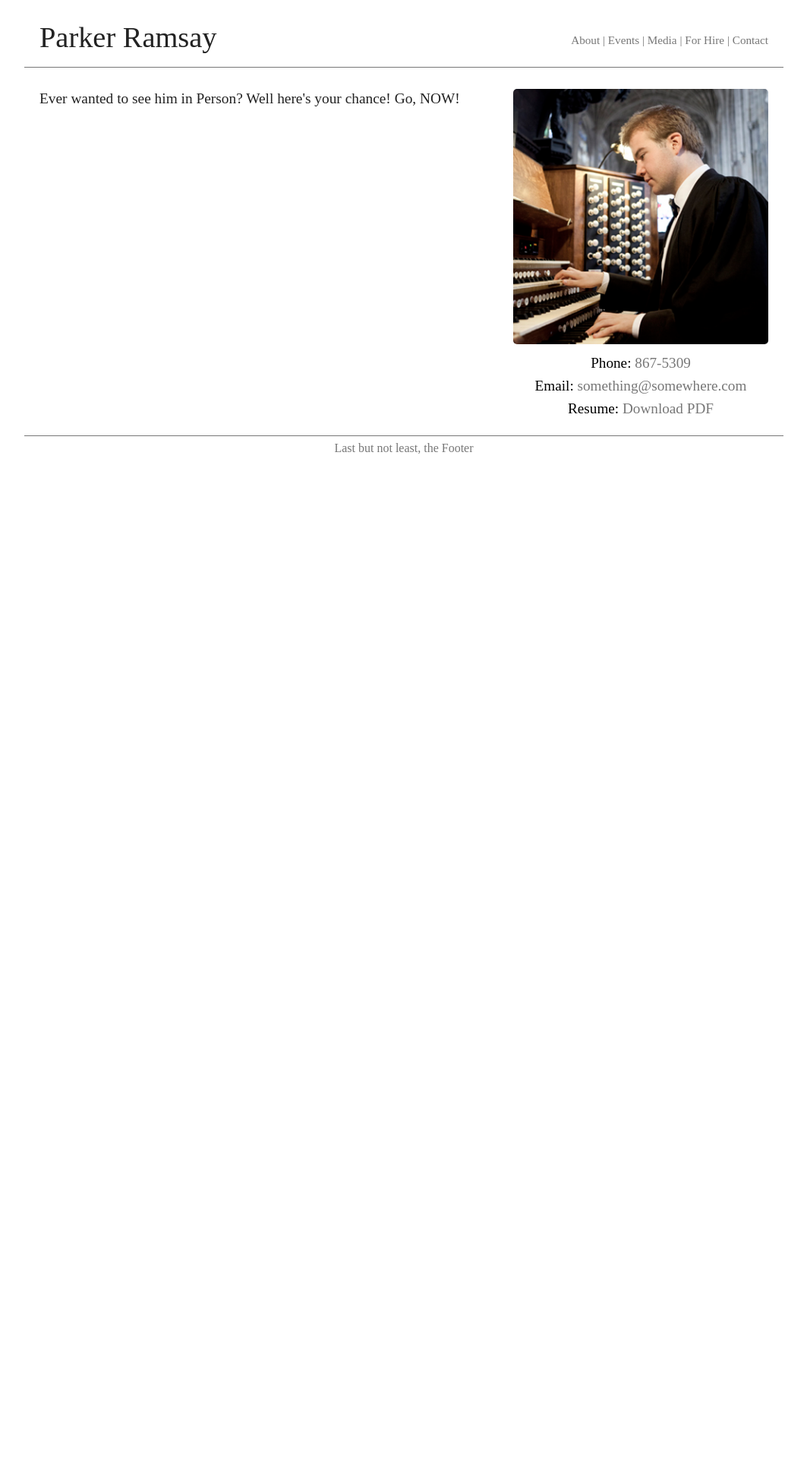
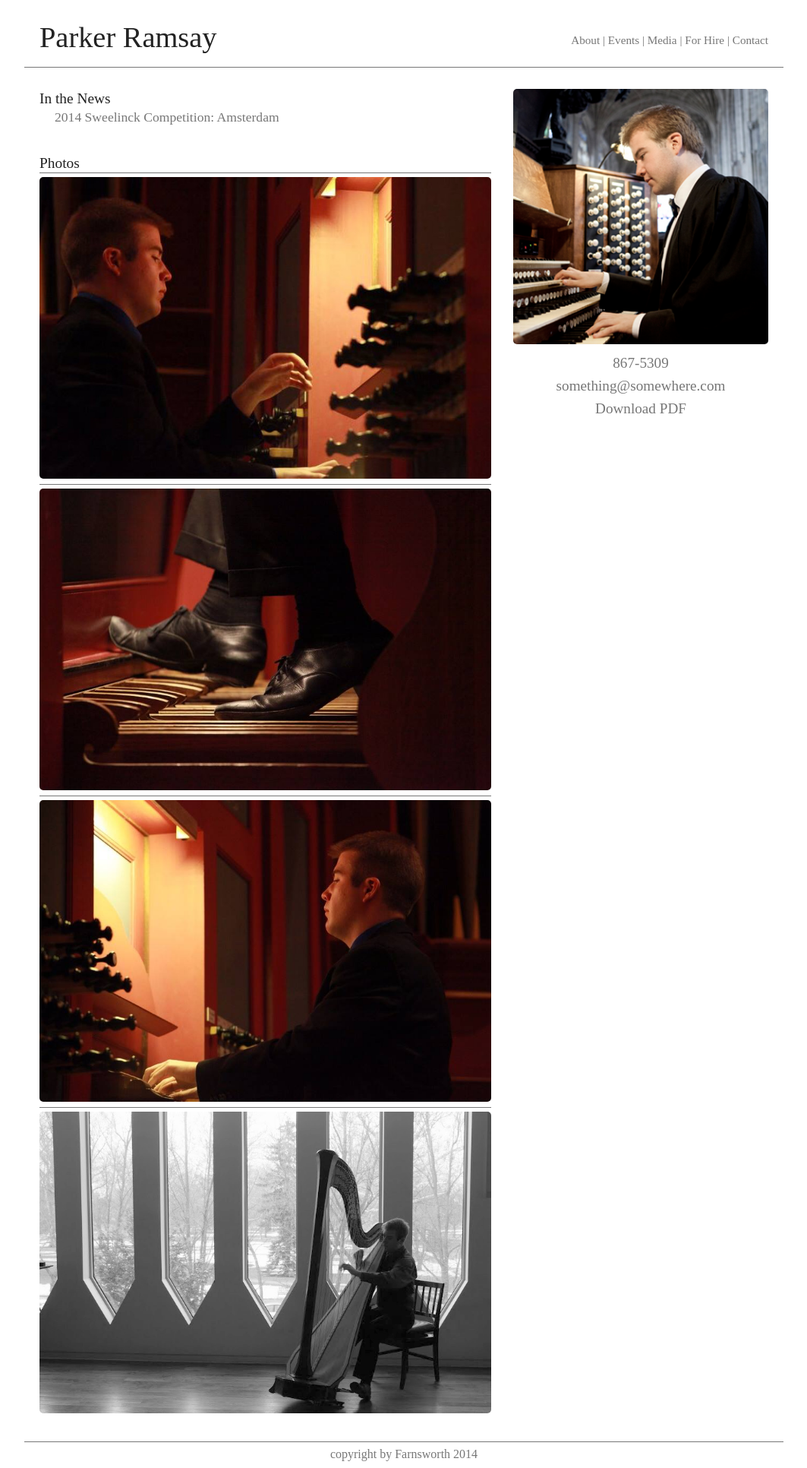
Before and after one commit to baroquebloke/parker-ramsay, a Flask app: page /media in a window 1280 px wide. Shown: the whole page at 76% size, without its empty margins (108-1171 px from the left). Before the commit the page ends 598 px from the top, so only its background shows below. Run offline with Flask 2, Linux system fonts and the light colour scheme.

Commit message:
added media content.
need better photos/descriptions.

```diff
--- a/static/style.css
+++ b/static/style.css
@@ -133,6 +133,13 @@ header a {
   color: #222222;
   float: left;
 }
+.page-content a {
+  text-decoration: none;
+  color: #777777;
+}
+.page-content a:hover {
+  color: #222222;
+}
 .page-content h1 {
   font-size: 110%;
 }
@@ -148,7 +155,46 @@ header a {
   padding-left: 20px;
   color: #777777;
 }
-@media screen and (max-width: 480px) {
+figure {
+  float: left;
+  margin: 0 auto;
+  width: 100%;
+  height: auto;
+  text-align: center;
+  position: relative;
+  overflow: hidden;
+  border-top: 1px solid #777777;
+  padding-top: 5px;
+  webkit-transition: all 0.6s ease;
+     moz-transition: all 0.6s ease;
+      -o-transition: all 0.6s ease;
+}
+figure img {
+  width: 100%;
+  height: auto;
+  -webkit-border-radius: 5px;
+     -moz-border-radius: 5px;
+          border-radius: 5px;
+}
+figure:hover figcaption {
+  opacity: 1;
+  left: 0;
+}
+figcaption {
+  position: absolute;
+  max-height: 40%;
+  max-width: 75%;
+  background: rgba(0, 0, 0, 0.7);
+  color: white;
+  padding: 10px 20px;
+  opacity: 0;
+  bottom: 3%;
+  left: -30%;
+  webkit-transition: all 0.6s ease-in-out;
+    -moz-transition: all 0.6s ease-in-out;
+      -o-transition: all 0.6s ease-in-out;
+}
+@media screen and (max-width: 632px) {
   .side-bar { width: 100%;
               margin: 0 auto;
               padding-bottom: 10px;
--- a/templates/layouts/base.html
+++ b/templates/layouts/base.html
@@ -38,11 +38,11 @@
      <div class="side-bar">
         <img src="/static/1.jpg" alt="pic">
         <div class="vcard">
-          <h1>Phone:  <a href="tel:18675309">867-5309</a></h1>
-          <h1>Email:
+          <h1><a href="tel:18675309">867-5309</a></h1>
+          <h1>
             <a href="mailto:something@somewhere.com">something@somewhere.com</a>
           </h1>
-          <h1>Resume: <a href="/static/resume.pdf">Download PDF</a></h1>
+          <h1><a href="/static/resume.pdf">Download PDF</a></h1>
         </div>
       </div>
       <div class="page-content">
@@ -61,7 +61,7 @@
       </div>
     </div>
     <footer>
-      <h3>Last but not least, the Footer</h3>
+      <h3>copyright by Farnsworth 2014</h3>
     </footer>
   </div>
   </body>
--- a/templates/pages/media.html
+++ b/templates/pages/media.html
@@ -1,5 +1,32 @@
 {% extends "/layouts/base.html" %}
 
 {% block media %}
-<h1>Ever wanted to see him in Person?  Well here's your chance!  Go, NOW!</h1>
+<h1>In the News</h1>
+<ul>
+  <li>
+    <a href="http://www.orgelnieuws.nl/wesley-parker-ramsay-vs-wint-sweelinck-concours-2014/">
+      2014 Sweelinck Competition: Amsterdam</a>
+  </li>
+</ul>
+<h1>Photos</h1>
+<figure>
+  <img src="/static/2.jpg" alt="pic"/>
+  <figcaption>Parker 2 Parker 2 Parker 2 Parker2iwuh
+    fqwfwrxfkuerfkuwebfuwf
+    gouwyefgoeuwyrfgowueygf
+    wuefduygfxuygfuwygfuwygef
+    ryufgnuwryfgurwyfgcoeuyrfgeoruy</figcaption>
+</figure>
+<figure>
+  <img src="/static/3.jpg" alt="pic"/>
+  <figcaption>Parker 3</figcaption>
+</figure>
+<figure>
+  <img src="/static/4.jpg" alt="pic"/>
+  <figcaption>Parker 4</figcaption>
+</figure>
+<figure>
+  <img src="/static/5.jpg" alt="pic"/>
+  <figcaption>Parker 5</figcaption>
+</figure>
 {% endblock %}
```
